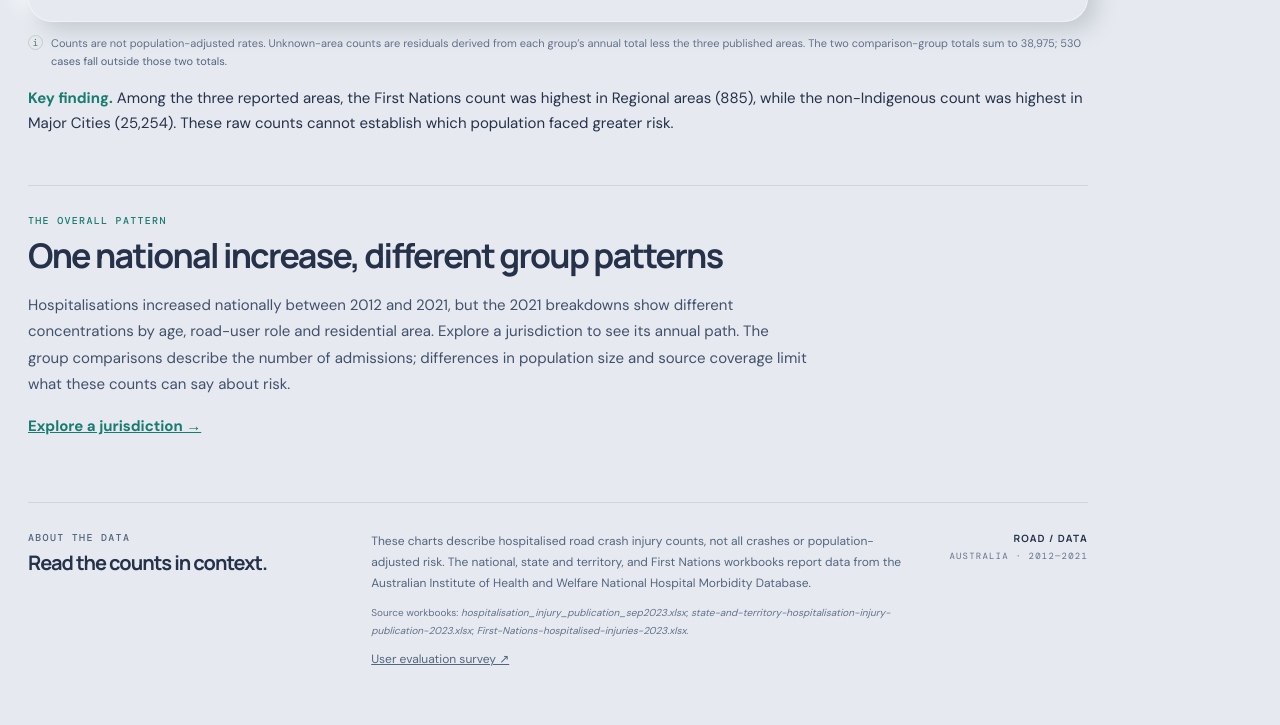
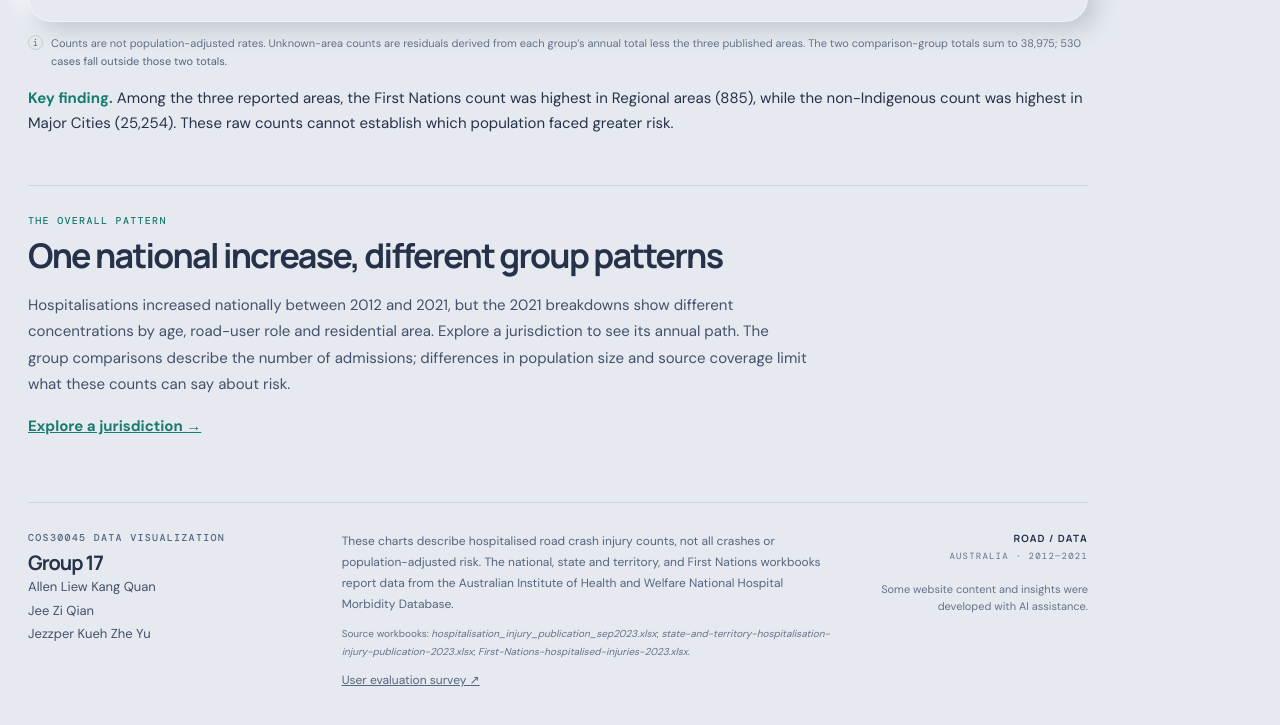
Before and after one commit to AllenLIEW9966/COS30045-Data-Vis-Project, a plain HTML site: page index.html in a window 1280 px wide. Shown: the part 4757-5482 px from the top of the page. Drawn offline with nearby package versions, Linux system fonts and the light colour scheme.

Commit message:
footer refine

```diff
--- a/css/neumorphic.css
+++ b/css/neumorphic.css
@@ -146,6 +146,24 @@ body {
 .story-conclusion a {
   color: var(--green);
   font-weight: 700;
+}
+.method-footer .group-members {
+  color: var(--ink-soft);
+  font-size: 13px;
+  line-height: 1.8;
+}
+.method-footer .footer-stamp small {
+  display: block;
+  width: 220px;
+  max-width: 100%;
+  margin-top: 14px;
+  align-self: flex-end;
+  text-align: right;
+  white-space: normal;
+  color: var(--muted);
+  font: 400 11px/1.5 var(--body);
+  letter-spacing: normal;
+  text-transform: none;
 }
 .explorer-cue {
   background: transparent !important;
--- a/index.html
+++ b/index.html
@@ -309,8 +309,9 @@
 
       <footer id="method" class="method-footer">
         <div>
-          <p class="section-kicker">ABOUT THE DATA</p>
-          <h2>Read the counts in context.</h2>
+          <p class="section-kicker">COS30045 DATA VISUALIZATION</p>
+          <h2>Group 17</h2>
+          <p class="group-members">Allen Liew Kang Quan<br />Jee Zi Qian<br />Jezzper Kueh Zhe Yu</p>
         </div>
         <div class="method-copy">
           <p>
@@ -330,7 +331,7 @@
             >
           </p>
         </div>
-        <div class="footer-stamp">ROAD / DATA <span>AUSTRALIA · 2012—2021</span></div>
+        <div class="footer-stamp">ROAD / DATA <span>AUSTRALIA · 2012—2021</span><small>Some website content and insights were developed with AI assistance.</small></div>
       </footer>
     </main>
     <div id="tooltip" class="tooltip" role="tooltip" aria-hidden="true"></div>
```
